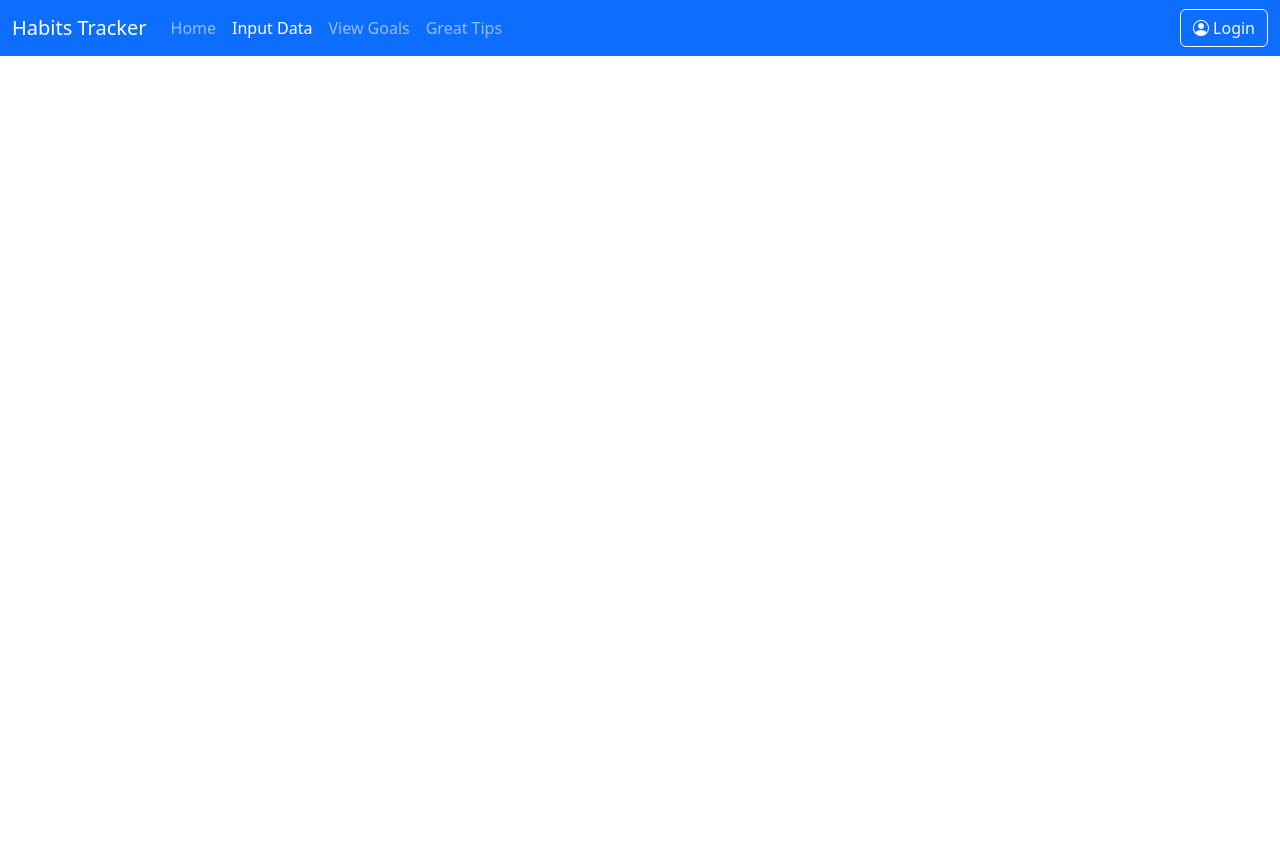
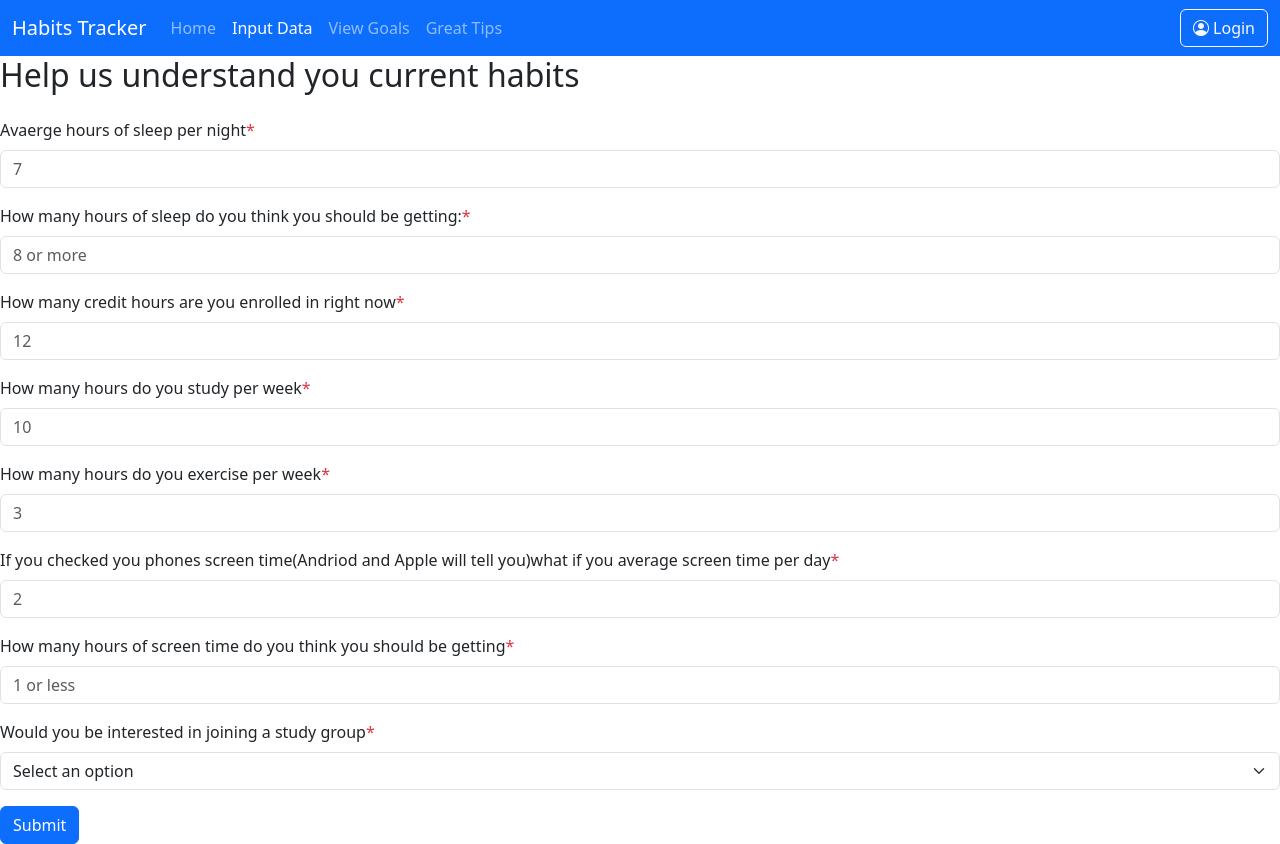
Before and after one commit to TobySushi/SchedulingAppMidterm, a plain HTML site: page inputData.html in a window 1280 px wide. Before the commit the page ends 800 px from the top, so only its background shows below. Drawn offline with nearby package versions, Linux system fonts and the light colour scheme.

Commit message:
Updated inputData.html
Eric's work on the inputData page

```diff
--- a/inputData.html
+++ b/inputData.html
@@ -42,9 +42,52 @@
                 </div>
             </div>
         </nav>
+        <!-- Main section-Form -->
+         <div class="form-container">
+            <form id="habitsForm">
+                <h2 class="mb-4">Help us understand you current habits</h2>
+                <div class="mb-3">
+                    <label for="sleepHours" class="form-label">Avaerge hours of sleep per night<span class="text-danger">*</span></label>
+                    <input type="number" class="form-control" id="sleepHours" required placeholder="7">
+                </div>
+                <div class="mb-3">
+                    <label for="sleepGoal" class="form-label">How many hours of sleep do you think you should be getting:<span class="text-danger">*</span></label>
+                    <input type="number" class="form-control" id="sleepGoal" required placeholder="8 or more">
+                </div>
+                <div class="mb-3">
+                    <label for="creditHours" class="form-label">How many credit hours are you enrolled in right now<span class="text-danger">*</span></label>
+                    <input type="number" class="form-control" id="creditHours" required placeholder="12">
+                    </div>
+                <div class="mb-3">
+                    <label for="studyHours" class="form-label">How many hours do you study per week<span class="text-danger">*</span></label>
+                    <input type="number" class="form-control" id="studyHours" required placeholder="10">
+                </div>
+                <div class="mb-3">
+                    <label for="excerciseHours" class="form-label">How many hours do you exercise per week<span class="text-danger">*</span></label>
+                    <input type="number" class="form-control" id="excerciseHours" required placeholder="3">
+                </div>
+                <div class="mb-3">
+                    <label for="screenTime" class="form-label">If you checked you phones screen time(Andriod and Apple will tell you)what if you average screen time per day<span class="text-danger">*</span></label>
+                    <input type="number" class="form-control" id="screenTime" required placeholder="2">
+                </div>
+                <div class="mb-3">
+                    <label for="screenGoal" class="form-label">How many hours of screen time do you think you should be getting<span class="text-danger">*</span></label>
+                    <input type="number" class="form-control" id="screenGoal" required placeholder="1 or less">
+                </div>
+                <div class="mb-3">
+                    <label for="studyGroupInterest" class="form-label">Would you be interested in joining a study group<span class="text-danger">*</span></label>
+                    <select class="form-select" id="studyGroupInterest">
+                        <option value="" disabled selected>Select an option</option>
+                        <option value="yes">Yes</option>
+                        <option value="no">No</option>
+                    </select>
+                </div>
+                <button type="submit" class="btn btn-primary" id="inputSubmitBTN">Submit</button>
+            </form>
+        </div>
         <!-- Bootstrap JS -->
         <script src="https://cdn.jsdelivr.net/npm/bootstrap@5.3.8/dist/js/bootstrap.bundle.min.js" integrity="sha384-FKyoEForCGlyvwx9Hj09JcYn3nv7wiPVlz7YYwJrWVcXK/BmnVDxM+D2scQbITxI" crossorigin="anonymous"></script>
         <!-- Custom JS -->
-        <script src="main.js"></script>
+        <script src="Javascrip/main.js"></script>
     </body>
 </html>
```
